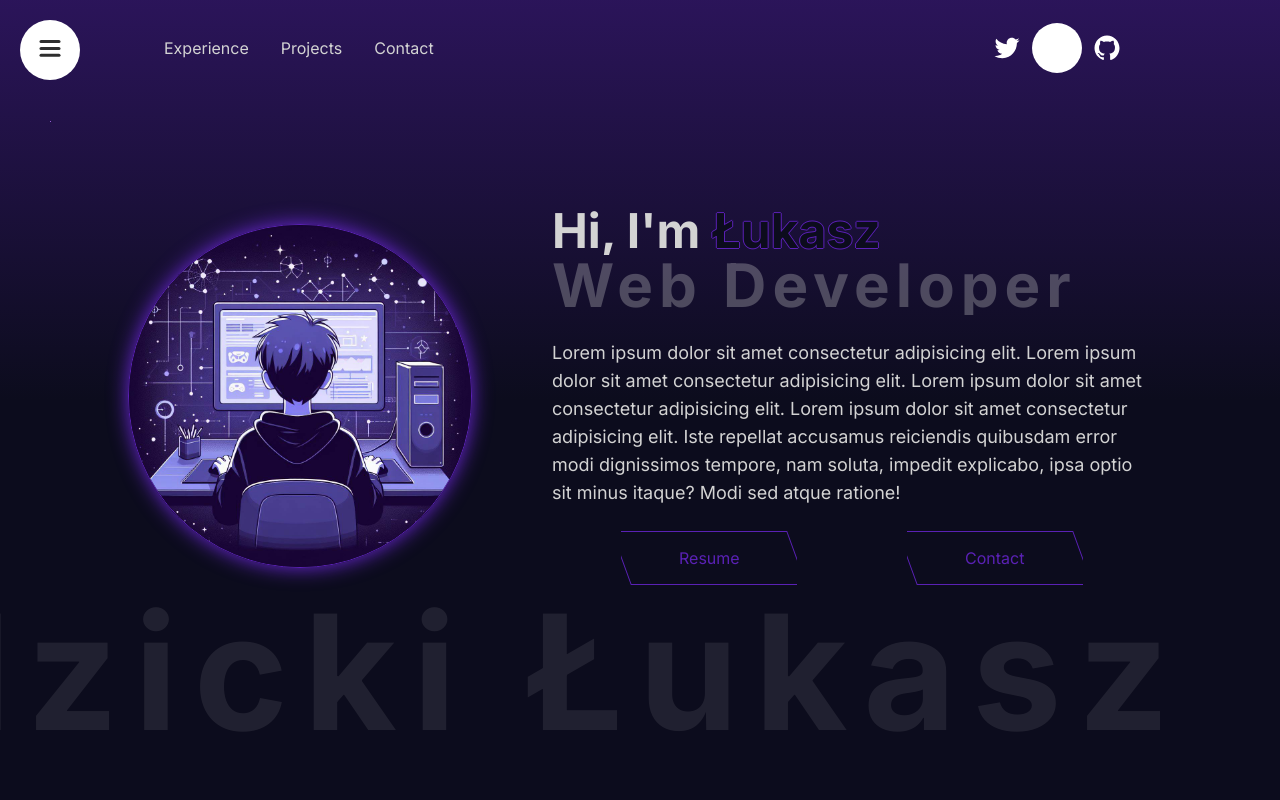
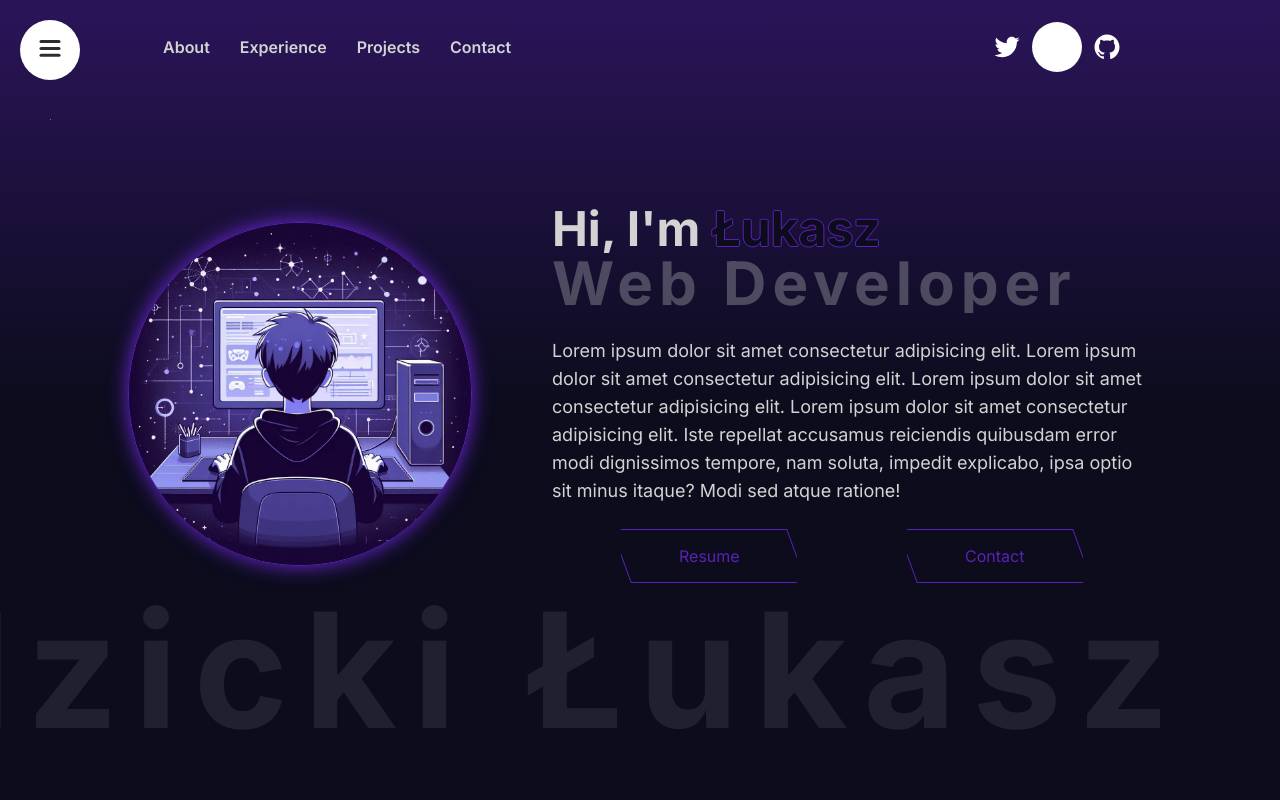
Before and after one commit to sdnn44/portfolio, a Next.js app: page / in a window 1280 px wide. Shown: the top 800 px of the page. Built offline with nearby package versions, Linux system fonts and the light colour scheme.

Commit message:
Added header links to Hero section

```diff
--- a/app/components/Header/Header.tsx
+++ b/app/components/Header/Header.tsx
@@ -1,7 +1,9 @@
 "use client";
+import { motion } from 'framer-motion';
 import React, { useState } from 'react'
 import { SocialIcon } from 'react-social-icons'
 import AnimatedSidebar from '../Sidebar/AnimatedSidebar'
+import HeaderItem from './HeaderItem';
 type Props = {}
 
 export default function Header({ }: Props) {
@@ -11,18 +13,10 @@ export default function Header({ }: Props) {
             <AnimatedSidebar />
 
             <div className='flex w-full'>
-                <div className='flex relative p-4 cursor-pointer hover:scale-100 hover:-translate-x-1/2'>
-                    <p>Experience</p>
-                    <div className='w-[6px] h-[6px] bg-white absolute rounded-2xl top-3/4 left-1/2 indicator-transition'></div>
-                </div>
-                <div className='flex relative p-4 cursor-pointer'>
-                    <p>Projects</p>
-                    <div className='w-[6px] h-[6px] bg-white absolute rounded-2xl top-3/4 left-1/2 indicator-transition'></div>
-                </div>
-                <div className='flex relative p-4 cursor-pointer'>
-                    <p>Contact</p>
-                    <div className='w-[6px] h-[6px] bg-white absolute rounded-2xl top-3/4 left-1/2 indicator-transition'></div>
-                </div>
+                <HeaderItem href="#about">About</HeaderItem>
+                <HeaderItem href="#experience">Experience</HeaderItem>
+                <HeaderItem href="#projects">Projects</HeaderItem>
+                <HeaderItem href="#contact">Contact</HeaderItem>
             </div>
 
             <div className='flex flex-row items-center '>
--- /dev/null
+++ b/app/components/Header/HeaderItem.tsx
@@ -0,0 +1,20 @@
+import { motion } from "framer-motion";
+
+interface HeaderItemProps {
+    children: React.ReactNode;
+    href: string;
+}
+
+const HeaderItem = ({ children, href }: HeaderItemProps) => {
+    return (
+        <motion.div
+            whileHover={{ scale: 1.1 }}
+            whileTap={{ scale: 0.95 }}
+            className='nav-item hover-target'>
+                <a href={href} className=''>{children}</a>
+                <div className='indicator indicator-transition'></div>
+        </motion.div>
+    );
+};
+
+export default HeaderItem;
--- a/app/styles/globals.css
+++ b/app/styles/globals.css
@@ -85,7 +85,7 @@ body {
   z-index: 100;
   color: #0c0c1d;
   text-shadow:
-    1px 0 0 rgb(91 33 182), /*right */
+    1px 0 0 #5b21b6, /*right */
     0 1px 0 rgb(91 33 182), /*top */
     -1px 0 0 rgb(91 33 182), /*left */
     0 -1px 0 rgb(91 33 182); /*bottom */
@@ -174,8 +174,31 @@ body {
     text-wrap: balance;
   }
 }
-
+@layer utilities {
+  .nav-item {
+    display: flex;
+    position: relative;
+    padding: 15px;
+    cursor: pointer;
+    font-weight: 600;
+  }
+}
+@layer utilities {
+  .indicator {
+    width: 6px;
+    height: 6px;
+    background: #7c43d8;
+    position: absolute;
+    border-radius: 50%;
+    top: 80%;
+    left: 50%;
+  }
+}
 .indicator-transition{
   transform: scale(0) translateX(-50%);
-  transition: transform 0.2s cubic-bezier (0.76, 0, 0.24, 1);
+  transition: transform 0.3s cubic-bezier(0.7, 0, 0.30, 1);
 }
+.hover-target:hover .indicator-transition {
+  transform: scale(1) translateX(-50%);
+  /* transition: transform 0.3s ease; */
+}
--- a/app/utils/motion.js
+++ b/app/utils/motion.js
@@ -0,0 +1,3 @@
+export const scaleUpText = {
+
+};
```
